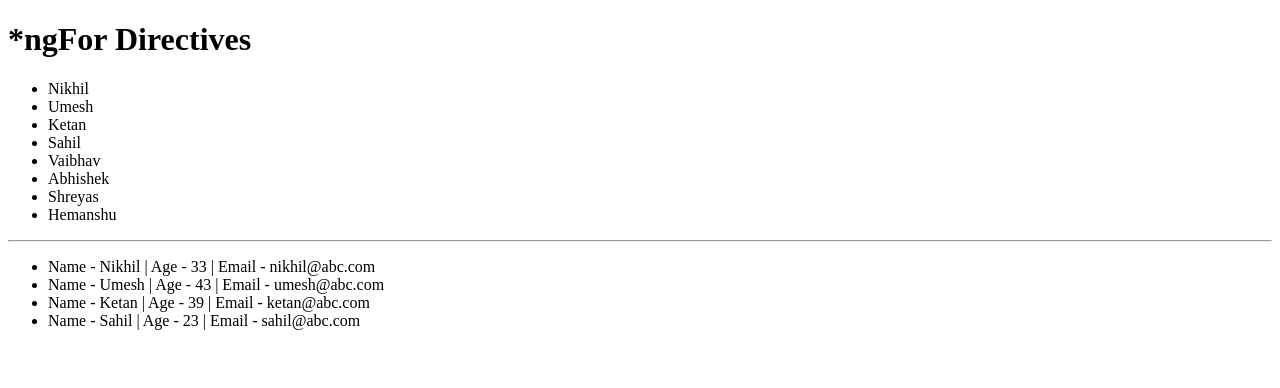
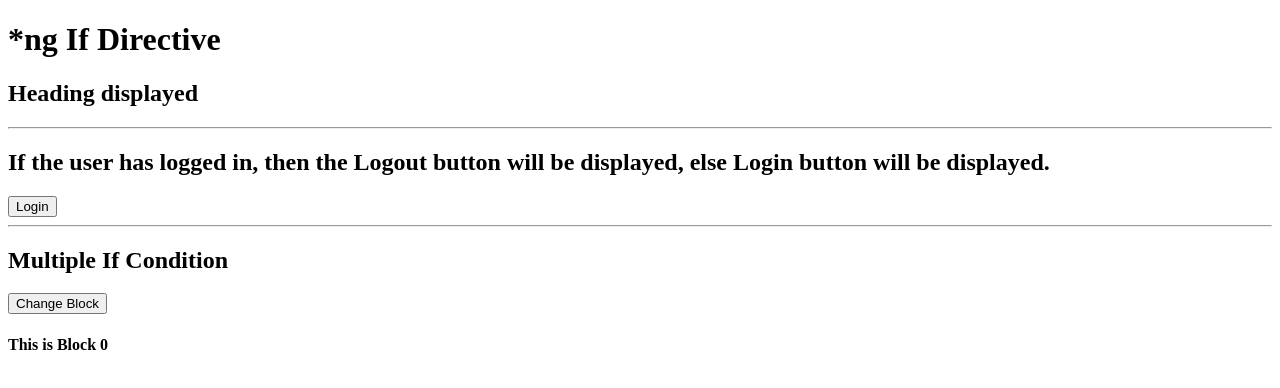
Before and after one commit to chavannikhil802/angular-19-tutorial, an Angular app: page / in a window 1280 px wide. Shown: the top 388 px of the page. Built offline with nearby package versions, Linux system fonts and the light colour scheme.

Commit message:
Completed Chapter 29 - ngIf directive

```diff
--- a/src/app/app.component.html
+++ b/src/app/app.component.html
@@ -1,5 +1,9 @@
+<!-- CHAPTER 29 -->
+<app-chp-29></app-chp-29>
+<!-- END OF CHAPTER 29  -->
+
 <!-- CHAPTER 28 -->
-<app-chp-28></app-chp-28>
+<!-- <app-chp-28></app-chp-28> -->
 <!-- END OF CHAPTER 28  -->
 
 <!-- CHAPTER 27 -->
--- a/src/app/app.component.ts
+++ b/src/app/app.component.ts
@@ -20,7 +20,8 @@ import { Component } from '@angular/core';
 // import { Chp25Component } from './chapters/chp-25/chp-25.component';
 // import { Chp26Component } from './chapters/chp-26/chp-26.component';
 // import { Chp27Component } from './chapters/chp-27/chp-27.component';
-import { Chp28Component } from './chapters/chp-28/chp-28.component';
+// import { Chp28Component } from './chapters/chp-28/chp-28.component';
+import { Chp29Component } from './chapters/chp-29/chp-29.component';
 
 @Component({
   selector: 'app-root',
@@ -47,7 +48,8 @@ import { Chp28Component } from './chapters/chp-28/chp-28.component';
     // Chp25Component
     // Chp26Component
     // Chp27Component
-    Chp28Component
+    // Chp28Component
+    Chp29Component
   ],
   templateUrl: './app.component.html',
   styleUrl: './app.component.css'
--- /dev/null
+++ b/src/app/chapters/chp-29/chp-29.component.html
@@ -0,0 +1,40 @@
+<h1>*ng If Directive</h1>
+
+<h2 *ngIf="show">Heading displayed</h2>
+
+<hr>
+
+<h2>If the user has logged in, then the Logout button will be displayed, else Login button will be displayed.</h2>
+
+<div *ngIf="loginStatus; else elseBlock">
+    <button>Logout</button>
+</div>
+<ng-template #elseBlock>
+    <button>Login</button>
+</ng-template>
+
+<hr>
+
+<!-- MULTIPLE IF CONDITIONS -->
+ <h2>Multiple If Condition</h2>
+
+<button (click)="changeBlock()">Change Block</button>
+
+<div *ngIf="block == 0">
+    <h4>This is Block 0</h4>
+</div>
+<div *ngIf="block == 1">
+    <h4>This is Block 1</h4>
+</div>
+<div *ngIf="block == 2">
+    <h4>This is Block 2</h4>
+</div>
+<div *ngIf="block == 3">
+    <h4>This is Block 3</h4>
+</div>
+<div *ngIf="block == 4">
+    <h4>This is Block 4</h4>
+</div>
+<div *ngIf="block == 5">
+    <h4>This is Block 5</h4>
+</div>
--- /dev/null
+++ b/src/app/chapters/chp-29/chp-29.component.ts
@@ -0,0 +1,26 @@
+import { NgIf } from '@angular/common';
+import { Component } from '@angular/core';
+
+@Component({
+  selector: 'app-chp-29',
+  imports: [
+    NgIf
+  ],
+  templateUrl: './chp-29.component.html',
+  styleUrl: './chp-29.component.css'
+})
+export class Chp29Component {
+
+  show: boolean = true;
+  loginStatus: boolean = false;
+  block: number = 0;
+
+  changeBlock() {
+    if(this.block == 5) {
+      this.block = 0;
+    }
+    else {
+      this.block++;
+    }
+  }
+}
```
Also changed, not shown: src/app/chapters/chp-29/chp-29.component.css (added), 1 other file (tests, documents, lock files or other folders).
